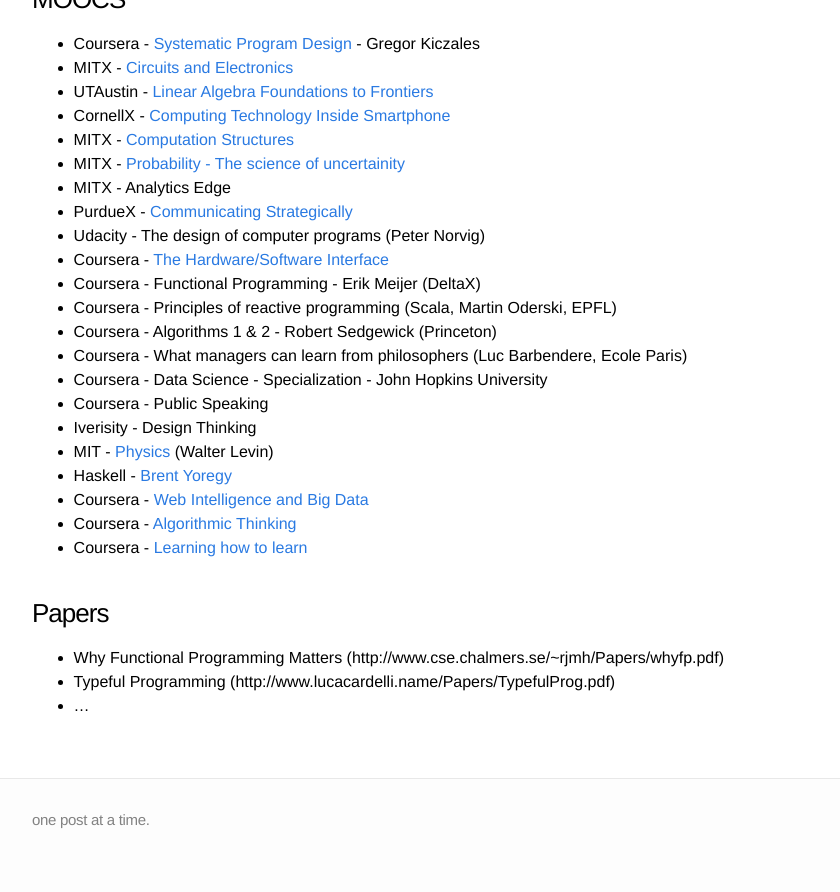
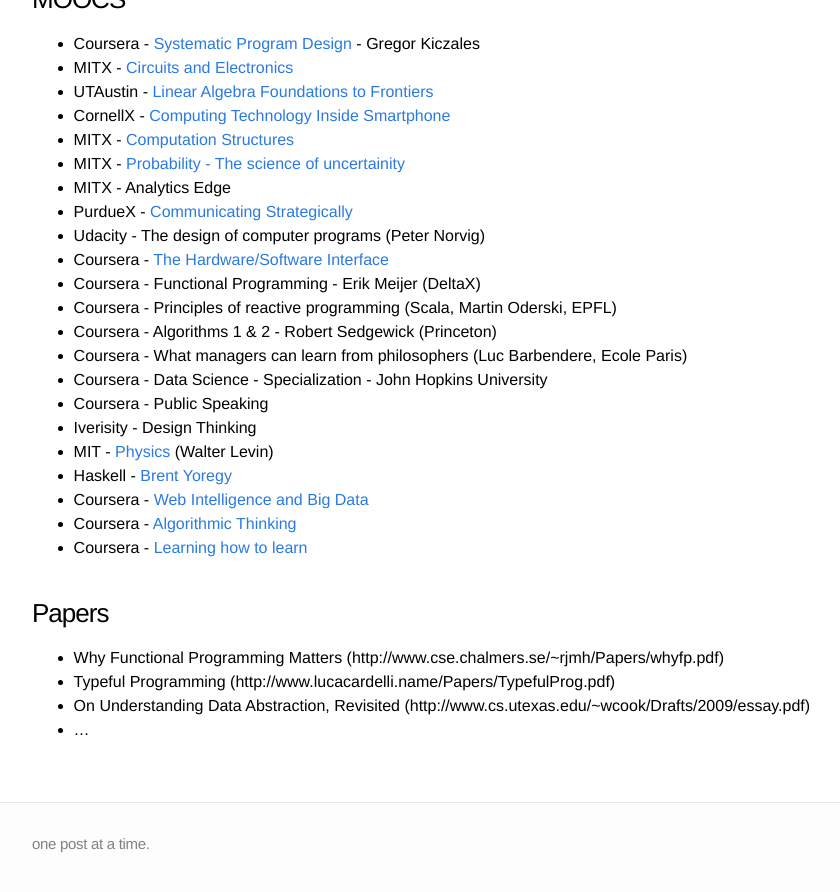
Before and after one commit to ChandraKoduru/chandrakoduru.github.io, a Jekyll site: the page built from _posts/2015-03-06-sources-of-my-knowledge.md, in a window 1280 px wide and 900 px high, scrolled down 1948 px. Shown: the top 892 px of the window, without its empty margins (208-1048 px from the left). Built offline with Jekyll 4.4.1, drawn with Linux system fonts in a browser that asks for light colours.

Commit message:
updated with link to good paper about ADT and object-oriented programming

```diff
--- a/_posts/2015-03-06-sources-of-my-knowledge.md
+++ b/_posts/2015-03-06-sources-of-my-knowledge.md
@@ -101,4 +101,5 @@ category: life
 ### Papers
 * Why Functional Programming Matters (http://www.cse.chalmers.se/~rjmh/Papers/whyfp.pdf)
 * Typeful Programming (http://www.lucacardelli.name/Papers/TypefulProg.pdf)
+* On Understanding Data Abstraction, Revisited (http://www.cs.utexas.edu/~wcook/Drafts/2009/essay.pdf)
 * ...
```
